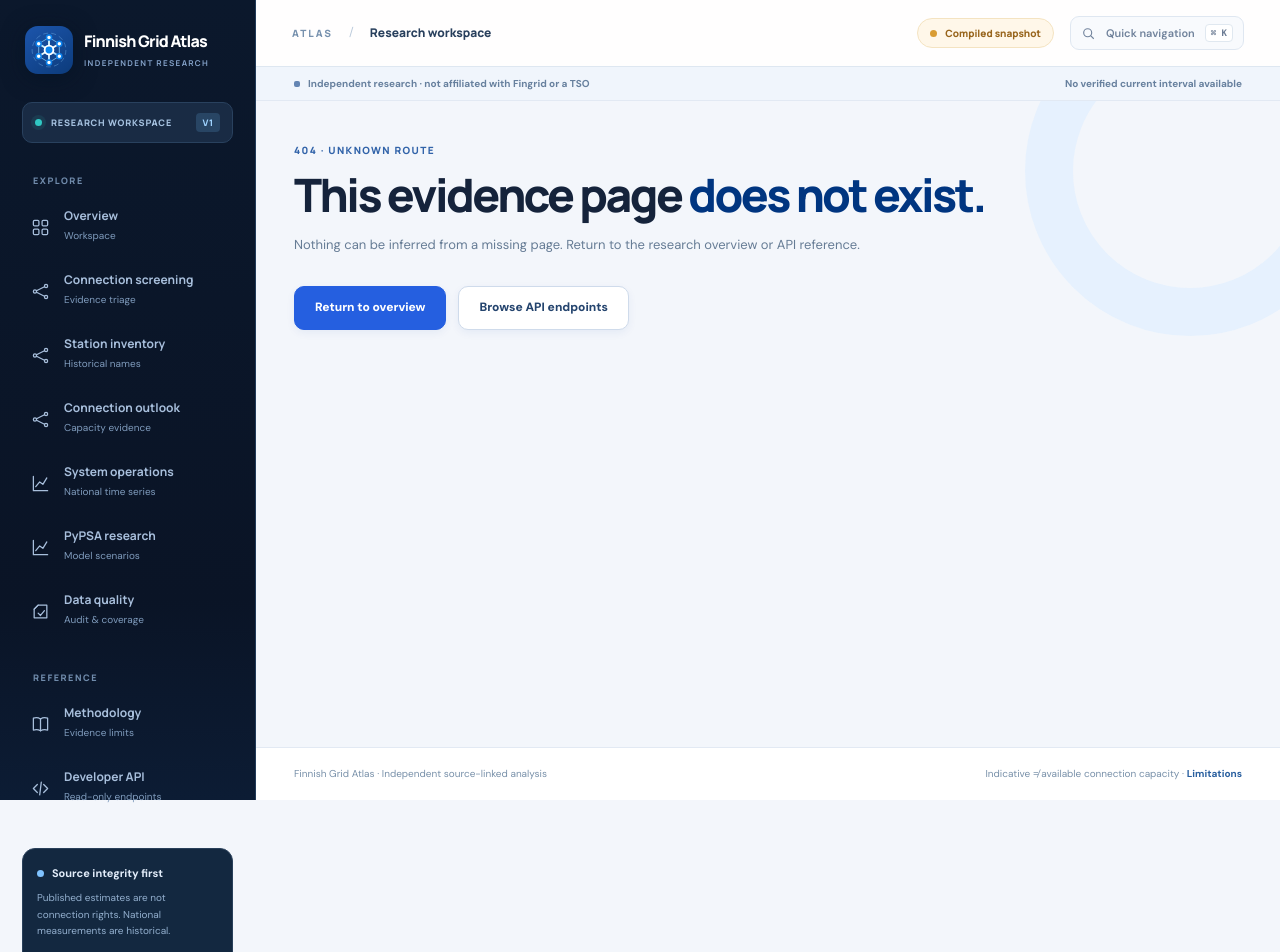
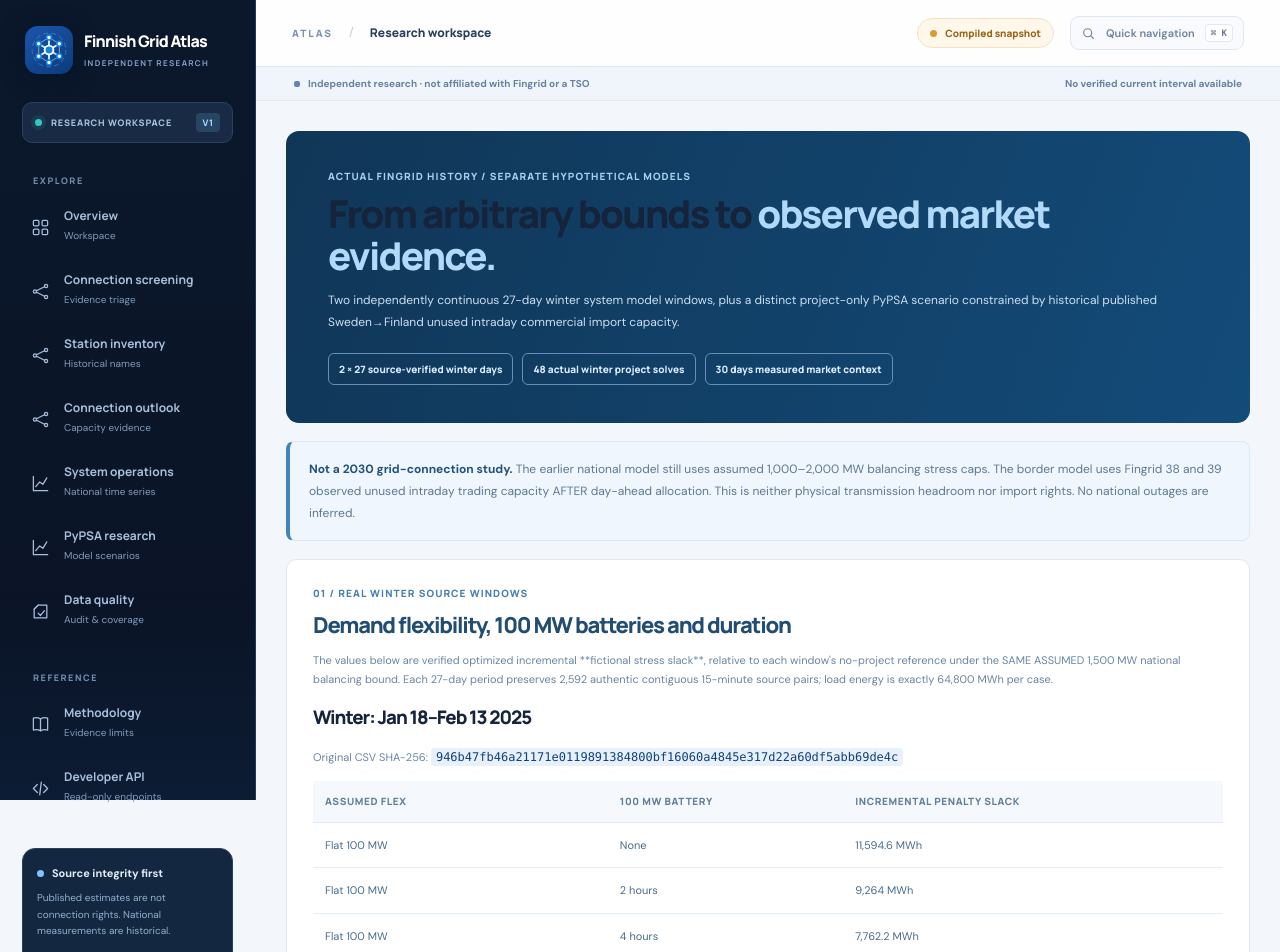
Before and after one commit to abhijith-sivaprasadan/finnish-grid-connection-evidence, a Next.js app in the folder website/: page /analysis/borders-2025 in a window 1280 px wide. Before the commit this address had no page. Shown: the top 952 px of the page. Before the commit the page ends 800 px from the top, so only its background shows below. Built offline with nearby package versions, Linux system fonts and the light colour scheme.

Commit message:
web: verify and expose real Sweden-border market context and source-complete 27-day PyPSA results

```diff
--- /dev/null
+++ b/website/src/app/analysis/borders-2025/page.tsx
@@ -0,0 +1,51 @@
+import type {Metadata} from "next";
+import Link from "next/link";
+import winter from "@/lib/pypsa-long-winter-2025.json";
+import borders from "@/lib/pypsa-border-observed-2025.json";
+export const metadata:Metadata={title:"Observed Swedish-border markets and winter PyPSA | Finland"};
+const fmt=(n:number)=>n.toLocaleString("en-US",{maximumFractionDigits:1});
+export default function HistoricalBorderResearch(){
+return <section className="vse-page">
+<header className="vse-hero">
+<p className="vse-kicker">ACTUAL FINGRID HISTORY / SEPARATE HYPOTHETICAL MODELS</p>
+<h1>From arbitrary bounds to <em>observed market evidence.</em></h1>
+<p>Two independently continuous 27-day winter system model windows, plus a distinct project-only PyPSA scenario constrained by historical published Sweden→Finland unused intraday commercial import capacity.</p>
+<div className="vse-hero-metrics"><span>2 × 27 source-verified winter days</span><span>48 actual winter project solves</span><span>30 days measured market context</span></div>
+</header>
+<div className="vse-caveat"><strong>Not a 2030 grid-connection study.</strong> The earlier national model still uses assumed 1,000–2,000 MW balancing stress caps. The border model uses Fingrid 38 and 39 observed unused intraday trading capacity AFTER day-ahead allocation. This is neither physical transmission headroom nor import rights. No national outages are inferred.</div>
+<section className="vse-panel"><p className="vse-kicker">01 / REAL WINTER SOURCE WINDOWS</p><h2>Demand flexibility, 100 MW batteries and duration</h2>
+<p className="vse-note">The values below are verified optimized incremental **fictional stress slack**, relative to each window's no-project reference under the SAME ASSUMED 1,500 MW national balancing bound. Each 27-day period preserves 2,592 authentic contiguous 15-minute source pairs; load energy is exactly 64,800 MWh per case.</p>
+{winter.model_windows.map(w=><div key={w.id}><h3>{w.id==="winter27"?"Winter: Jan 18–Feb 13":"Late winter: Feb 15–Mar 13"} 2025</h3>
+<p className="vse-note">Original CSV SHA-256: <code>{w.source_sha256}</code></p>
+<div className="vse-table-overflow"><table className="vse-table"><thead><tr><th>Assumed flex</th><th>100 MW battery</th><th>Incremental penalty slack</th></tr></thead>
+<tbody>{w.scenarios.map((x,i)=><tr key={i}><td>{x.flex_half_span_mw===0?"Flat 100 MW":"Energy-neutral ±50 MW"}</td><td>{x.battery_duration_hours===0?"None":String(x.battery_duration_hours)+" hours"}</td><td>{fmt(x.incremental_model_penalty_slack_mwh)} MWh</td></tr>)}</tbody></table></div></div>)}
+<p className="vse-note">Both 27-day optimizations and their battery states are independent, not one continuous 54-day operation. February 14 had original missing observations. The full three assumed national cap grid and 6 reference solutions remain in the original solver artifact.</p>
+<a href={"https://github.com/abhijith-sivaprasadan/finnish-grid-connection-evidence/actions/runs/"+winter.source_run} target="_blank" rel="noreferrer">Verified 27-day original sources and 54 total HiGHS solves ↗</a>
+</section>
+<section className="vse-panel"><p className="vse-kicker">02 / ORIGINAL SWEDISH BORDER MARKET OBSERVATIONS</p><h2>Actual historical market flows and remaining trading capacity</h2>
+<div className="vse-overview">
+<div><small>FI→SE1 SIGNED COMMERCIAL</small><strong>{fmt(borders.observed_statistics.fi_se1_commercial_signed_mean_mw)} MW</strong><span>Negative = FI commercial import</span></div>
+<div><small>FI→SE3 SIGNED COMMERCIAL</small><strong>{fmt(borders.observed_statistics.fi_se3_commercial_signed_mean_mw)} MW</strong><span>Negative = FI commercial import</span></div>
+<div><small>SE1+SE3→FI UNUSED INTRADAY</small><strong>{fmt(borders.observed_statistics.unused_intraday_import_SE1_SE3_median_mw)} MW</strong><span>Median remaining market capacity, not physical grid headroom</span></div>
+<div><small>15-MIN INTERVALS AT ≥100 MW</small><strong>{(borders.observed_statistics.quarter_hour_share_unused_intraday_capacity_at_least_100mw*100).toFixed(1)}%</strong><span>Market observation, not capacity entitlement</span></div>
+</div>
+<div className="vse-table-overflow"><table className="vse-table"><thead><tr><th>Original dataset</th><th>Source meaning</th><th>SHA-256 pinned</th></tr></thead><tbody>{[
+{n:"31",role:"FI-SE1 commercial, positive FI export"},
+{n:"32",role:"FI-SE3 commercial, positive FI export"},
+{n:"38",role:"Unused SE1→FI intraday import after day-ahead"},
+{n:"39",role:"Unused SE3→FI intraday import after day-ahead"}].map(item=><tr key={item.n}>
+<th><a href={"https://data.fingrid.fi/en/datasets/"+item.n} target="_blank" rel="noreferrer">{item.n} ↗</a></th><td>{item.role}</td><td><code>{borders.source_sha256_by_dataset[item.n as keyof typeof borders.source_sha256_by_dataset].slice(0,16)}…</code></td></tr>)}</tbody></table></div>
+<p className="vse-note">All 2,880 original quarter-hour observations were verified for each of the four operator datasets during September 15–October 14, 2025. Original signed commercial flows and published unused intraday capacity are different physical and market concepts.</p></section>
+<section className="vse-panel"><p className="vse-kicker">03 / CONDITIONAL MARGINAL MARKET ACCESS</p><h2>What if a 100 MW new project could participate in unused intraday trading space?</h2>
+<p className="vse-note">A completely separate project-only PyPSA model applies the genuine time-varying SE1+SE3 unused intraday market capacity as an empirical <strong>conditional trading-space ceiling</strong>. It does not model Finnish national supply, domestic congestion, generator deliverability, or project import rights.</p>
+<div className="vse-table-overflow"><table className="vse-table"><thead><tr><th>Assumed load flexibility</th><th>100 MW battery duration</th><th>Hypothetical project-unmet relaxation</th></tr></thead>
+<tbody>{borders.scenarios.map((x,i)=><tr key={i}><td>{x.flex_half_span_mw===0?"Flat 100 MW":"Energy-neutral ±50 MW"}</td><td>{x.battery_duration_hours===0?"None":String(x.battery_duration_hours)+" hours"}</td><td>{fmt(x.modelled_project_penalty_relaxation_mwh)} MWh</td></tr>)}</tbody></table></div>
+<p className="vse-note">Model relaxation is not observed unmet load or actual avoided outages, nor does it mean an operator will sell or deliver this market capacity. The result cannot be compared as the same stress metric to the national arbitrary-cap model.</p>
+<a href={"https://github.com/abhijith-sivaprasadan/finnish-grid-connection-evidence/actions/runs/"+borders.source_run} target="_blank" rel="noreferrer">Original border CSV readings + eight verified conditional solves ↗</a>
+</section>
+<section className="vse-panel vse-limitations"><p className="vse-kicker">04 / EVIDENCE BOUNDARIES</p><h2>Do not confuse market trading space with grid rights</h2>
+{borders.limitations.map((x,i)=><p key={i}>{x}</p>)}
+<Link href="/analysis/source-coverage">Original 2025 observation coverage ↗</Link>
+</section>
+</section>;
+}
--- /dev/null
+++ b/website/src/app/api/v1/model/finland/borders-2025/route.ts
@@ -0,0 +1,3 @@
+import result from "@/lib/pypsa-border-observed-2025.json";
+import {response} from "@/lib/http";
+export function GET(){return response({...result,operator_confirmed_capacity:false,guaranteed_import_rights:false});}
--- /dev/null
+++ b/website/src/app/api/v1/model/finland/winter-2025/route.ts
@@ -0,0 +1,3 @@
+import result from "@/lib/pypsa-long-winter-2025.json";
+import {response} from "@/lib/http";
+export function GET(){return response({...result,operator_confirmed_capacity:false});}
```
